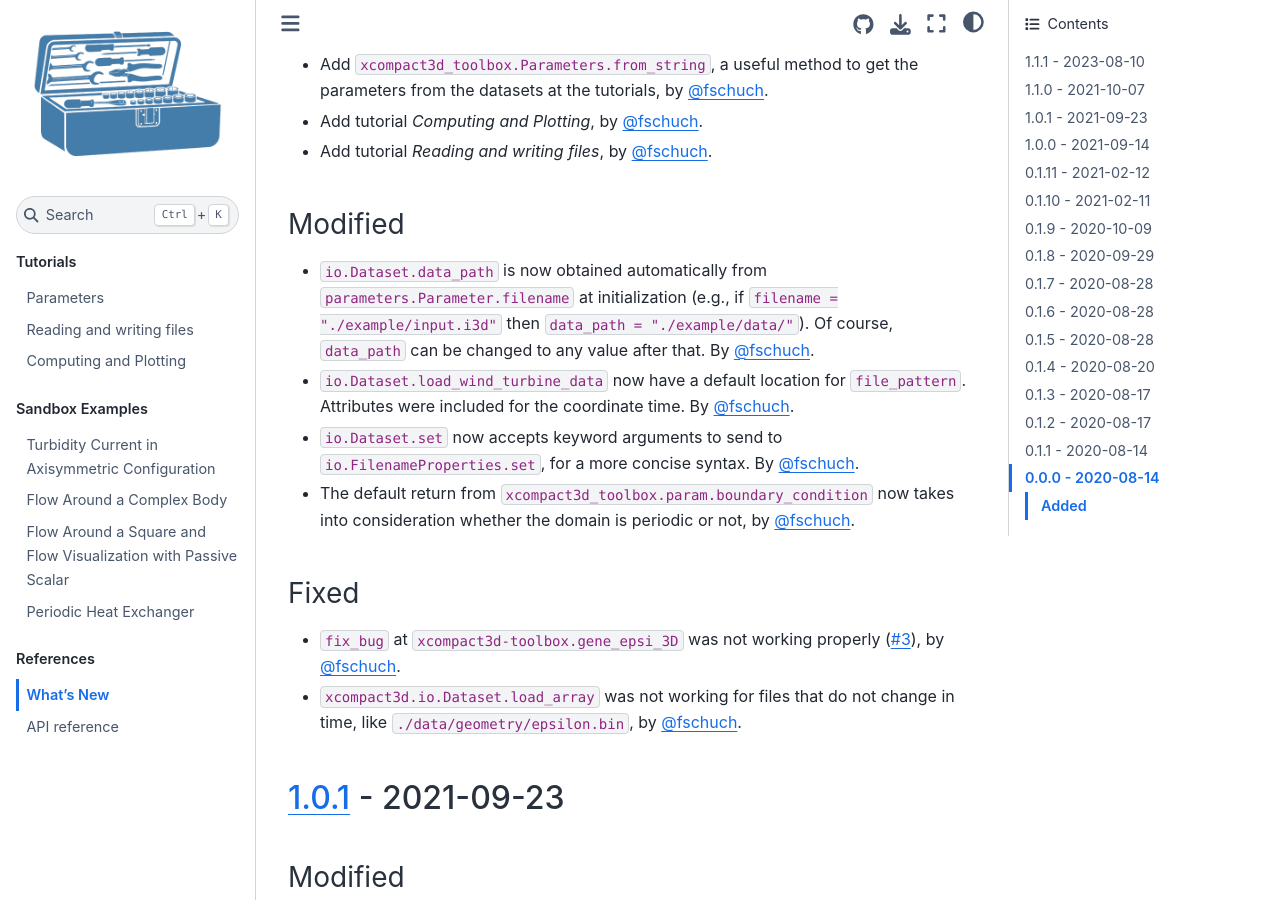
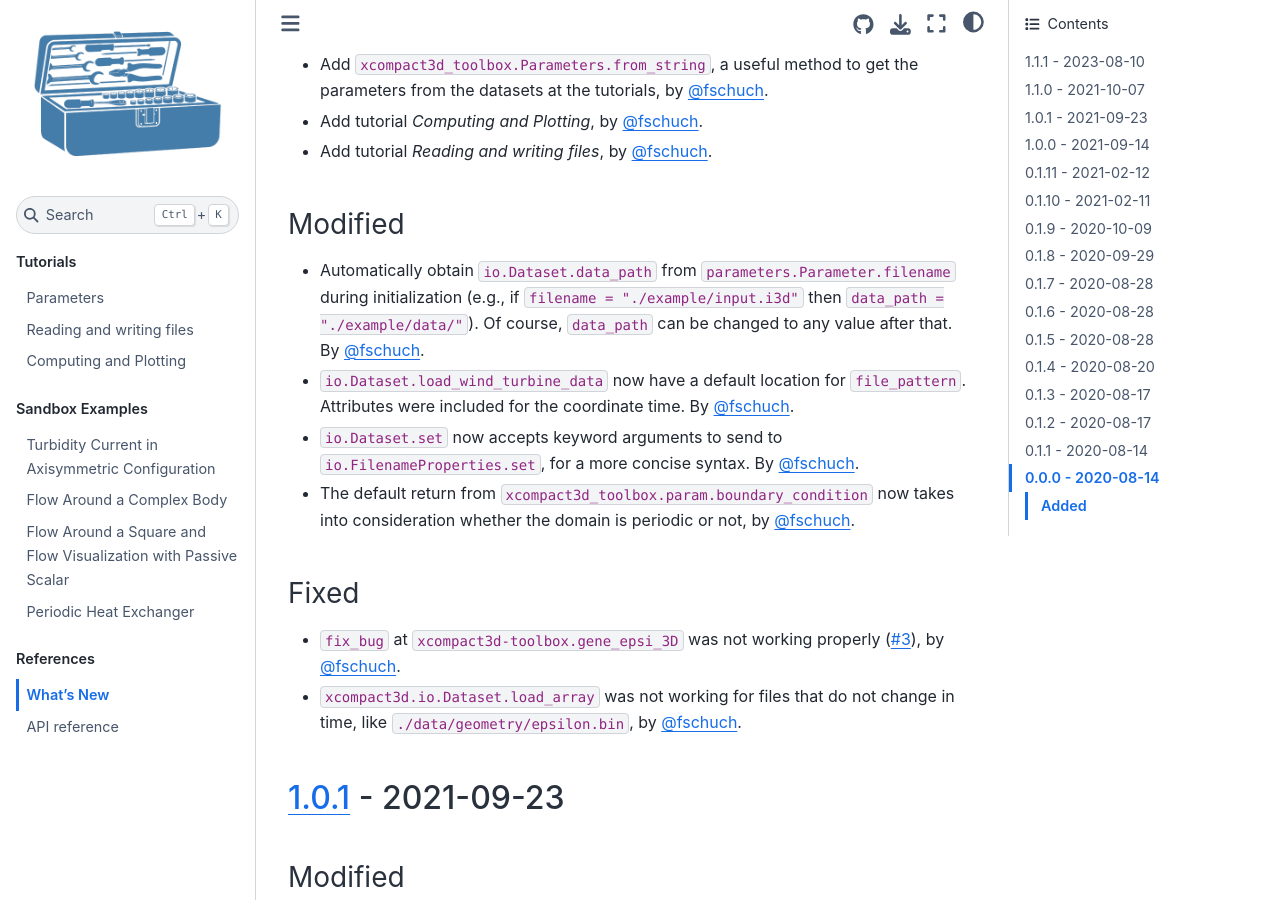
Before and after one commit to fschuch/xcompact3d_toolbox, a Jupyter Book: the page built from docs/news.md, in a window 1280 px wide and 900 px high, scrolled down 894 px. Built offline with Jupyter Book 1.0.4 settings and Sphinx 7.4.7 and the Sphinx Book theme 1.1.4, drawn with Linux system fonts in a browser that asks for light colours.

Commit message:
Update docs/news.md
Co-authored-by: coderabbitai[bot] <136622811+coderabbitai[bot]@users.noreply.github.com>

```diff
--- a/docs/news.md
+++ b/docs/news.md
@@ -35,7 +35,7 @@ The changes for the upcoming release can be found in [changelog.d](https://githu
 
 ### Modified
 
-- `io.Dataset.data_path` is now obtained automatically from `parameters.Parameter.filename` at initialization (e.g., if `filename = "./example/input.i3d"` then `data_path = "./example/data/"`). Of course, `data_path` can be changed to any value after that. By [@fschuch](https://github.com/fschuch).
+- Automatically obtain `io.Dataset.data_path` from `parameters.Parameter.filename` during initialization (e.g., if `filename = "./example/input.i3d"` then `data_path = "./example/data/"`). Of course, `data_path` can be changed to any value after that. By [@fschuch](https://github.com/fschuch).
 - `io.Dataset.load_wind_turbine_data` now have a default location for `file_pattern`. Attributes were included for the coordinate time. By [@fschuch](https://github.com/fschuch).
 - `io.Dataset.set` now accepts keyword arguments to send to `io.FilenameProperties.set`, for a more concise syntax. By [@fschuch](https://github.com/fschuch).
 - The default return from `xcompact3d_toolbox.param.boundary_condition` now takes into consideration whether the domain is periodic or not, by [@fschuch](https://github.com/fschuch).
```
